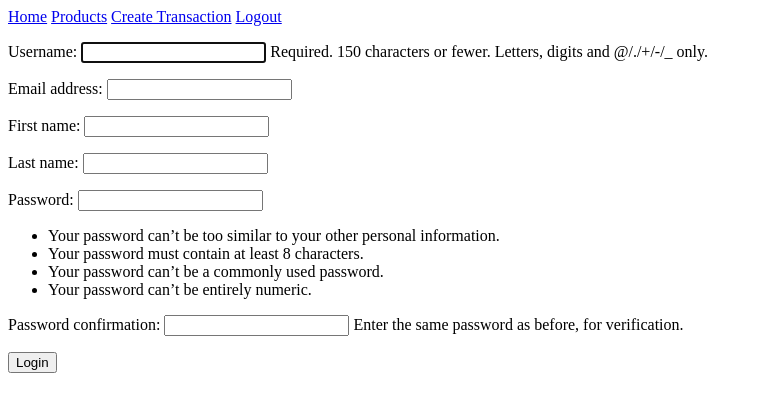
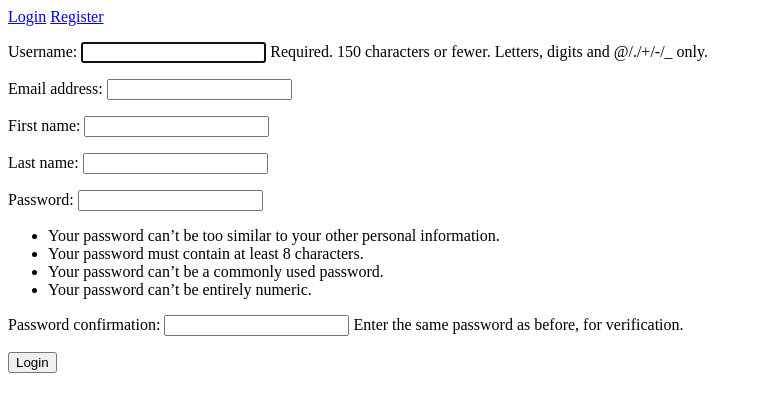
Before and after one commit to Gale-Carl23/inventory_magement, a Django app: template inventory/templates/inventory/login.html in a window 1280 px wide. Shown: the top 412 px of the page, without its empty margins (0-759 px from the left). Run offline with Django 5.2, Linux system fonts and the light colour scheme; the template is opened without the code that fills it: values that come from a table or form of the project are taken from there, others are empty.

Commit message:
Fix login register button

```diff
--- a/inventory/templates/inventory/includes/header.html
+++ b/inventory/templates/inventory/includes/header.html
@@ -1,11 +1,14 @@
 <nav>
-    {% if user.is_authenticated %}
+    {% if not user.is_authenticated %}
     <a href="{% url 'login' %}">Login</a>
     <a href="{% url 'register' %}">Register</a>
     {% else %}
     <a href="{% url 'index' %}">Home</a>
     <a href="{% url 'all-products' %}">Products</a>
     <a href="{% url 'create-transaction' %}">Create Transaction</a>
-    <a href="{% url 'logout' %}">Logout</a>
+    <form method="post" action={% url 'logout' %}>
+        {% csrf_token %}
+        <button type="submit">Logout</button>
+    </form>
     {% endif %}
 </nav>
--- a/inventory/templates/inventory/register.html
+++ b/inventory/templates/inventory/register.html
@@ -7,6 +7,7 @@
 {% block content %}
     <form method="POST">
         {% csrf_token %}
+        {{form.}}
         {{ form.as_p }}
         <button type="submit">Register</button>
     </form>
--- a/inventory/urls.py
+++ b/inventory/urls.py
@@ -1,9 +1,11 @@
 from . import views
 from django.urls import path
 from django.contrib.auth import views as auth_views
+from django.views.generic import RedirectView
 
 urlpatterns = [
-    path("", auth_views.LoginView.as_view(template_name="inventory/login.html"), name="login"),
+    path("", RedirectView.as_view(pattern_name="login", permanent=False)),
+    path("login/", auth_views.LoginView.as_view(template_name="inventory/login.html"), name="login"),
     path("register/", views.RegisterView.as_view(), name="register"),
     path("home/", views.index, name="index"),
     path("logout/", auth_views.LogoutView.as_view(), name="logout"),
--- a/inventory_management/settings.py
+++ b/inventory_management/settings.py
@@ -132,5 +132,5 @@ MAILERS = {
 MEDIA_ROOT = BASE_DIR / "uploads"
 MEDIA_URL = "/user-media/"
 
-LOGIN_REDIRECT_URL = "/home"
+LOGIN_REDIRECT_URL = "/home/"
 LOGOUT_REDIRECT_URL = "/login/"
```
